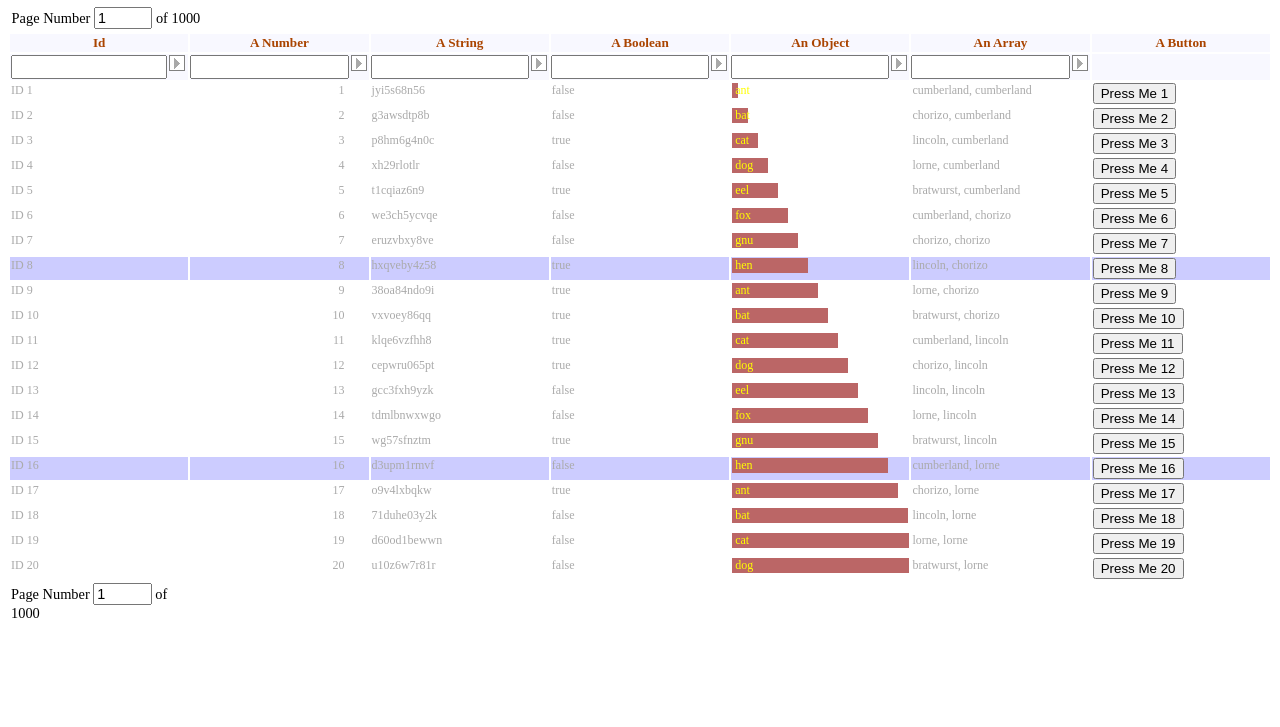
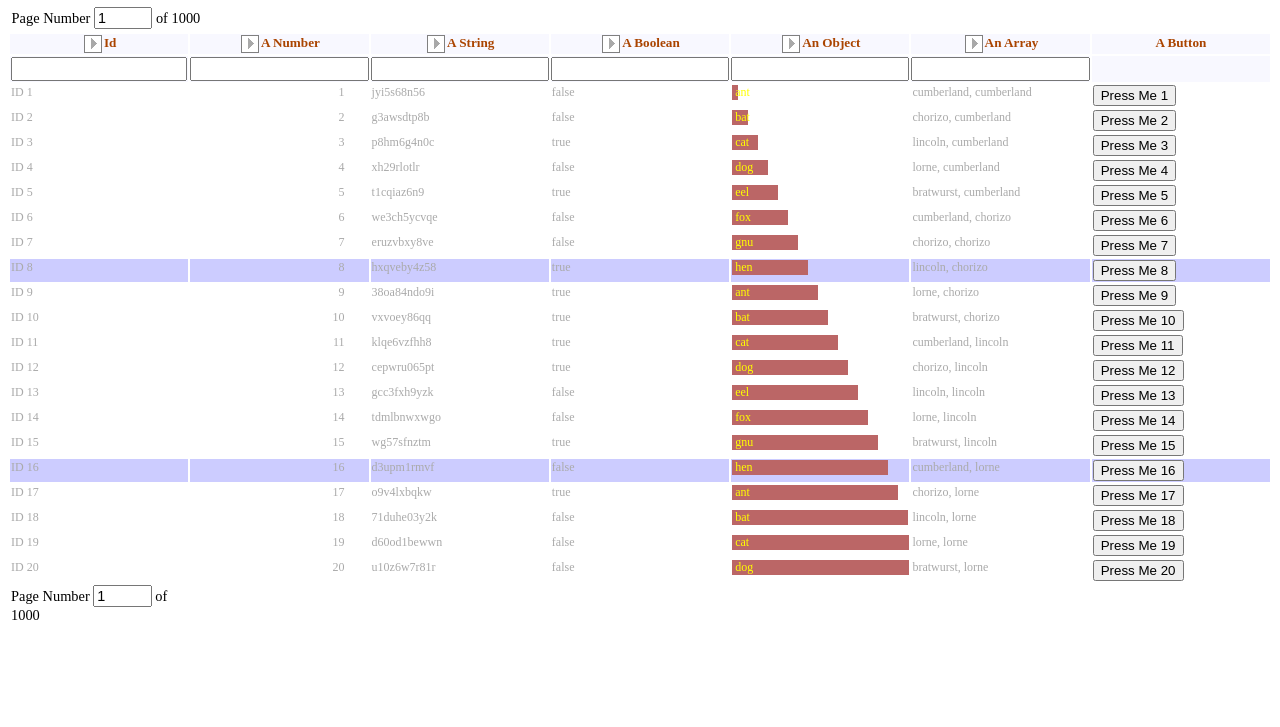
Before and after one commit to martingraham/d3table, a website: page demo/d3tableDemo.html in a window 1280 px wide. Shown: the part 73-800 px from the top of the page. Drawn offline with Linux system fonts and the light colour scheme.

Commit message:
Separate order and filter operations, and the widgets too

```diff
--- a/demo/demoSetup.js
+++ b/demo/demoSetup.js
@@ -42,6 +42,12 @@ if (has_require) {
 			{key: "array", value: {name: "an array", visible: true, removable: true, type: "alphaArray", tooltip: "An Array Column"}},
 			{key: "button", value: {name: "a button", visible: true, removable: true, type: "none", tooltip: "A Button Column"}},
 		];
+
+
+		var columnTypes = {};
+		headerEntries.forEach (function (headerEntry) {
+			columnTypes[headerEntry.key] = headerEntry.value.type;
+		});
 
 		// Comparator (for sort) and filter functions for a bespoke complex object - alpha, numeric and boolean are built-in
 		var myObjectTypeSettings = {
@@ -138,7 +144,7 @@ if (has_require) {
 		// initial filters
 		var keyedFilters = {};
 		headerEntries.forEach (function (hentry) {
-			keyedFilters[hentry.key] = {value: "", type: hentry.value.type}
+			keyedFilters[hentry.key] = "";
 		});
 
 
@@ -158,6 +164,7 @@ if (has_require) {
 		var d3tab = d3.select("#"+tableContainerID).attr("class", "d3tableContainer")
 			.datum({
 				data: data,
+				columnTypes: columnTypes,
 				headerEntries: headerEntries,
 				cellStyles: cellStyles,
 				cellD3Hooks: cellD3Hooks,
--- a/js/d3table.js
+++ b/js/d3table.js
@@ -6,7 +6,7 @@ if (has_require) {
 
 !function() {
 	var d3Table = function () {
-		var data = [], filteredData = [], filter = [];
+		var data = [], filteredData = [], columnTypes = {}, filter = [];
 		var orderKey = null;
 		var orderDirs = ["asc", "desc"];
 		var rotates = [0, 180];
@@ -58,6 +58,7 @@ if (has_require) {
 			selection = mySelection;
 			data = selection.datum().data;
 			filteredData = data;
+			columnTypes = selection.datum().columnTypes;	// {colid1: "alpha", colid2: "numeric", ... etc}
 			columnOrder = selection.datum().columnOrder;
 
 			if (selection.select("table").empty()) {
@@ -97,22 +98,9 @@ if (has_require) {
 			tooltips = selection.datum().tooltips || {};
 			cellD3Hooks = selection.datum().cellD3Hooks || {};
 
-			var headerCells = selection.select("thead tr:first-child").selectAll("th").data(headerEntries);
-			headerCells.exit().remove();
-			var enterHeaderCells = headerCells.enter().append("th");
-			enterHeaderCells.append("span");
-
-			if (!d3v3) { headerCells = enterHeaderCells.merge (headerCells); }
-
-			headerCells.each (function (d) {
-				d3.select(this).select("span")
-					.text (d.value.name)
-					.attr ("title", d.value.tooltip)
-				;
-			});
-
 			buildHeaders (headerEntries);
 			hideFilters();
+			hideOrderWidgets();
 
 			doPageCount();
 
@@ -137,11 +125,38 @@ if (has_require) {
 			//console.log ("data", data, filteredData);
 		}
 
-		function dispatchWrapper (type, valueArray) {
-			d3v3 ? dispatch[type].apply(this, valueArray) : dispatch.apply (type, this, valueArray);
+		function dispatchWrapper (eventType, valueArray) {
+			d3v3 ? dispatch[eventType].apply(this, valueArray) : dispatch.apply (eventType, this, valueArray);
 		}
 
 		function buildHeaders (headerEntries) {
+			var headerCells = selection.select("thead tr:first-child").selectAll("th").data(headerEntries);
+			headerCells.exit().remove();
+			var enterHeaderCells = headerCells.enter().append("th");
+
+			// add elements to first header row
+			enterHeaderCells.append("svg").attr("class", "d3table-arrow")
+				.on ("click", function (d) {
+					my.orderKey(d.key).sort();
+					dispatchWrapper ("ordering2", [d.key]);
+					my.update();
+				})
+				.append ("svg:path")
+					.attr ("d", "M7.5 4 L 13.5 10 L 1.5 10 Z")
+			;
+			enterHeaderCells.append("span");
+
+			if (!d3v3) { headerCells = enterHeaderCells.merge (headerCells); }
+
+			// update first header row
+			headerCells.each (function (d) {
+				d3.select(this).select("span")
+					.text (d.value.name)
+					.attr ("title", d.value.tooltip)
+				;
+			});
+
+			// add elements to second header row
 			var filterCells = selection.select("thead tr:nth-child(2)").selectAll("th").data(headerEntries);
 			filterCells.exit().remove();
 			var enterFilterCells = filterCells.enter()
@@ -150,27 +165,19 @@ if (has_require) {
 
 			if (!d3v3) { filterCells = enterFilterCells.merge (filterCells); }
 
+			// update second header row
 			filterCells
 				.each (function () {
 					var filterHeader = d3.select(this).append("div").attr("class", "d3table-flex-header");
 					filterHeader.append("input")
 						.attr("class", "d3table-filterInput")
 						.attr("type", "text")
-						//.property("value", function(d) { return filter[d.value.id].value; })
+						//.property("value", function(d) { return filter[d.value.id]; })
 						.on ("input", function (d) {
 							var filter = my.filter();
-							filter[d.key].value = d3.select(this).property("value");
+							filter[d.key] = d3.select(this).property("value");
 							my.filter(filter).update();
 						})
-					;
-					filterHeader.append("svg").attr("class", "d3table-arrow")
-						.on ("click", function (d) {
-							my.orderKey(d.key).sort();
-							dispatchWrapper ("ordering2", [d.key]);
-							my.update();
-						})
-						.append ("svg:path")
-							.attr ("d", "M7.5 4 L 13.5 10 L 1.5 10 Z")
 					;
 				})
 			;
@@ -178,9 +185,13 @@ if (has_require) {
 
 		function hideFilters () {
 			var passTypes = d3.set(d3.keys(filterByTypeFuncs));
-			selection.select("thead tr:nth-child(2)").selectAll("th > div")
+			my.getFilterCells().selectAll("div")
 				.style ("display", function (d) { return passTypes.has (d.value.type) ? null : "none"; })
 			;
+		}
+
+		function hideOrderWidgets () {
+			my.getOrderWidgets().style ("display", function (d) { return comparators[d.value.type] ? null : "none"; });
 		}
 
 		function doPageCount () {
@@ -262,6 +273,12 @@ if (has_require) {
 			return my;
 		};
 
+		my.columnTypes = function (value) {
+			if (!arguments.length) { return columnTypes; }
+			columnTypes = value;
+			return my;
+		};
+
 		my.typeSettings = function (type, settings) {
 			if (!settings) {
 				return {
@@ -276,6 +293,7 @@ if (has_require) {
 			comparators[type] = settings.comparator;
 
 			hideFilters();
+			hideOrderWidgets();
 
 			return my;
 		},
@@ -291,17 +309,17 @@ if (has_require) {
 			var processedFilterInputs = {};
 			ko.forEach (function (key) {
 				if (filter[key]) {
-					var filterVal = filter[key].value;
+					var filterVal = filter[key];
 					if (filterVal !== null && filterVal !== "") {
-						var filterType = filter[key].type;
-						var preprocess = preprocessFilterInputFuncs[filterType];
+						var columnType = columnTypes[key];
+						var preprocess = preprocessFilterInputFuncs[columnType];
 						processedFilterInputs[key] = preprocess ? preprocess.call (this,filterVal) : filterVal;
 					}
 				}
 			}, this);
 
 			var indexedFilterByTypeFuncs = ko.map (function (key) {
-				return filter[key] ? filterByTypeFuncs[filter[key].type] : null;
+				return filter[key] ? filterByTypeFuncs[columnTypes[key]] : null;
 			});
 
 			filteredData = data.filter (function (rowdata) {
@@ -328,11 +346,11 @@ if (has_require) {
 			// update filter inputs with new filters
 			var filterCells = this.getFilterCells();
 			filterCells.select("input").property("value", function (d) {
-				return filter[d.key] ? filter[d.key].value : "";
+				return filter[d.key] || "";
 			});
 
 			var filter2 = selection.datum().headerEntries.map (function (hentry) {
-				return {value: filter[hentry.key] ? filter[hentry.key].value : null};
+				return {value: filter[hentry.key] || null};
 			});
 			dispatchWrapper ("filtering", [filter2]);
 
@@ -348,7 +366,7 @@ if (has_require) {
 			var orderKey = my.orderKey();
 			var orderDir = my.orderDir();
 
-			var comparator = orderKey ? comparators[filter[orderKey].type] : null;
+			var comparator = orderKey ? comparators[columnTypes[orderKey]] : null;
 
 			if (orderDir !== "none" && comparator) {
 				var mult = (orderDir === "asc" ? 1 : -1);
@@ -450,6 +468,17 @@ if (has_require) {
 			return selection.select("thead tr:first-child").selectAll("th")
 		};
 
+		my.getOrderWidgets = function () {
+			return this.getHeaderCells().selectAll("svg.d3table-arrow");
+		};
+
+		my.showOrderWidget = function (key, show) {
+			this.getOrderWidgets()
+				.filter (function (d) { return d.key === key; })
+				.style ("display", show ? null : "none")
+			;
+		};
+
 		my.getFilterCells = function () {
 			return selection.select("thead tr:nth-child(2)").selectAll("th")
 		};
```
Also changed, not shown: demo/d3tableDemo.html (+2 -2 lines), tests/tests.js (+16 -16 lines).
